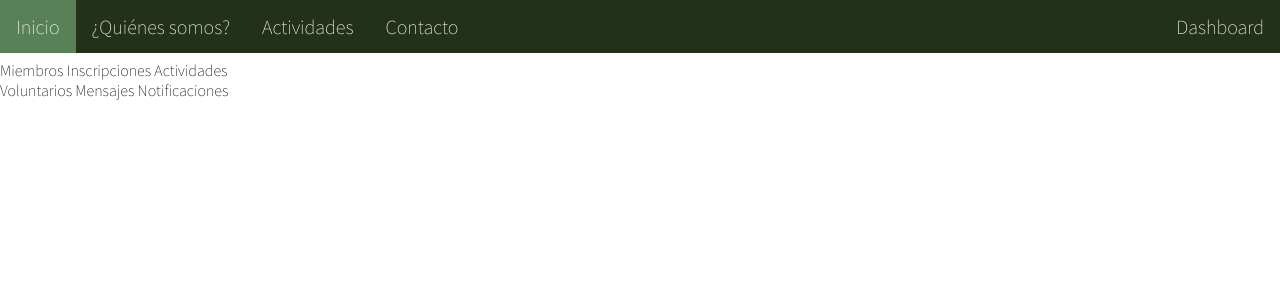
After one commit to Esen-Q1-2022-Prog-Interfaz/grupo03-proyecto-final, a Flask app: template templates/admin/dashboard/dashboard.html in a window 1280 px wide. The commit adds this page. Shown: the top 300 px of the page. Run offline with Flask 2, Linux system fonts and the light colour scheme; the template is opened without the code that fills it, so the values that code supplies are empty; parts of the project's set-up code (start-up, migrations or seed data) failed here and were passed over; some libraries are stand-ins or nearby versions; some web fonts are replaced.

Commit message:
dashboard files

```diff
--- a/routes/admin/admin.py
+++ b/routes/admin/admin.py
@@ -64,7 +64,7 @@ def contact():
 
 
 @admin.route("/dashboard")
-def catalog():
+def dashboard():
     return render_template("admin/dashboard.html")
 
 
--- a/static/css/styleAdmin.css
+++ b/static/css/styleAdmin.css
@@ -0,0 +1,55 @@
+/* DASHBOARD----------------------------------------------------------------- */
+
+/* .dash {
+    display: grid;
+        grid-template-columns: auto auto;
+        gap:30px;
+        background-color: #92ac95;
+        padding: 50px 150px 50px 150px;
+}
+ */
+/* Navbar------------------------------------ */
+
+/* .dash body {
+    margin: 0;
+  }
+
+.dash ul {
+    list-style-type: none;
+    margin: 0;
+    padding: 0;
+    width: 25%;
+    background-color: #f1f1f1;
+    position: fixed;
+    height: 100%;
+    overflow: auto;
+  }
+
+  .dash li a {
+    display: block;
+    color: #000;
+    padding: 8px 16px;
+    text-decoration: none;
+  }
+
+  .dash li a.active {
+    background-color: #04AA6D;
+    color: white;
+  }
+
+  .dash li a:hover:not(.active) {
+    background-color: #555;
+    color: white;
+  } */
+
+ .vertical ul {
+    list-style-type: none;
+    margin: 0;
+    padding: 0;
+  }
+
+ .v li a {
+    display: block;
+    width: 60px;
+    background-color: #dddddd;
+  }
--- a/templates/admin/baseAdmin.html
+++ b/templates/admin/baseAdmin.html
@@ -5,6 +5,7 @@
     <meta http-equiv="X-UA-Compatible" content="IE=edge" />
     <meta name="viewport" content="width=device-width, initial-scale=1.0" />
     <link rel="stylesheet" href="../../static/css/styleMain.css" />
+    <link rel="stylesheet" href="../../static/css/styleAdmin.css" />
     <script
       src="https://kit.fontawesome.com/bfe61dead8.js"
       crossorigin="anonymous"
@@ -15,12 +16,11 @@
   <body>
     <div class="navbar">
       <ul>
-        <li><a class="active" href="{{ url_for('main.home') }}">Inicio</a></li>
-        <li><a href="{{ url_for('main.about') }}">¿Quiénes somos?</a></li>
-        <li><a href="{{ url_for('main.activities') }}">Actividades</a></li>
-        <li><a href="{{ url_for('main.catalog') }}">Catálogo</a></li>
-        <li><a href="{{ url_for('main.contact') }}">Contacto</a></li>
-        <li class="login"><a href="{{ url_for('main.login') }}">Iniciar sesión</a></li>
+        <li><a class="active" href="{{ url_for('admin.home') }}">Inicio</a></li>
+        <li><a href="{{ url_for('admin.about') }}">¿Quiénes somos?</a></li>
+        <li><a href="{{ url_for('admin.activities') }}">Actividades</a></li>
+        <li><a href="{{ url_for('admin.contact') }}">Contacto</a></li>
+        <li class="login"><a href="{{ url_for('admin.dashboard') }}">Dashboard</a></li>
       </ul>
     </div>
 
--- /dev/null
+++ b/templates/admin/dashboard/dashboard.html
@@ -0,0 +1,19 @@
+{% extends './admin/baseAdmin.html' %} {% block title %}Dashboard{% endblock %} {%
+    block contents %}
+   <br>
+   <br>
+
+<!-- Sidebar/menu -->
+<nav style="width:300px;" id="mySidebar"><br>
+
+  <div class="w3-bar-block">
+    <a href="#" >Miembros</a>
+    <a href="#" >Inscripciones</a>
+    <a href="#" >Actividades</a>
+    <a href="#" >Voluntarios</a>
+    <a href="#" >Mensajes</a>
+    <a href="#" >Notificaciones</a>
+  </div>
+</nav>
+
+    {% endblock %}
```
Also changed, not shown: templates/admin/dashboard/actividades.html (added), templates/admin/dashboard/inscripciones.html (added), templates/admin/dashboard/mensajes.html (added), templates/admin/dashboard/miembros.html (added), templates/admin/dashboard/notificaciones.html (added), 1 other file.
